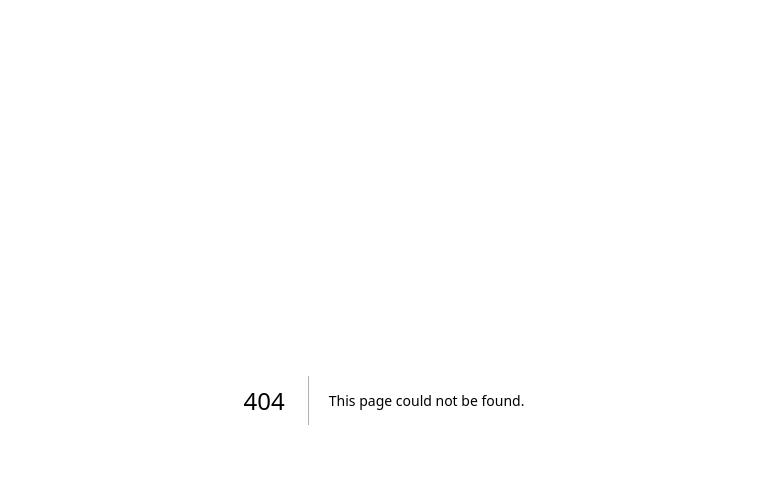
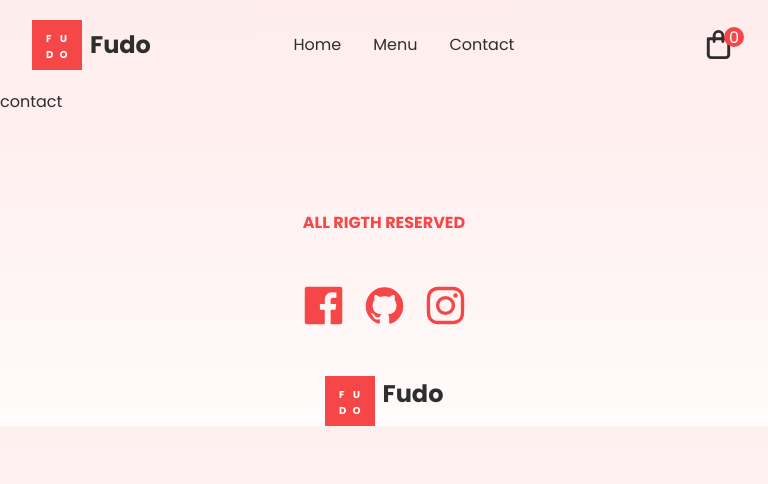
Before and after one commit to gaurav7477/Food-Website, a Next.js app: page /contact in a window 768 px wide. Before the commit this address had no page. Shown: the top 484 px of the page. Built offline with nearby package versions, Linux system fonts and the light colour scheme.

Commit message:
completed

```diff
--- a/componants/Header.jsx
+++ b/componants/Header.jsx
@@ -1,20 +1,22 @@
 import css from '../styles/Header.module.css'
 import Image from 'next/image'
 import Logo from '../assets/Logo.png'
-import { UilShoppingBag,UilReceipt } from '@iconscout/react-unicons'
+import { UilShoppingBag, UilReceipt } from '@iconscout/react-unicons'
 import { useStore } from '../store/store'
 import Link from 'next/link';
-import { useState,useEffect } from 'react'
+import { useState, useEffect } from 'react'
+import { useRouter } from 'next/router'
+import { Router } from 'react-router-dom'
 
 export default function Header() {
-
+    const router = useRouter();
     const state = useStore((state) => state)
     // console.log(state);
 
     const [order, setOrder] = useState("");
     useEffect(() => {
-      setOrder(localStorage.getItem("order"));
-      }, []);
+        setOrder(localStorage.getItem("order"));
+    }, []);
 
     const items = useStore((state) => state.cart.pizzas.length)
     return (
@@ -28,9 +30,16 @@ export default function Header() {
             {/* menu side */}
 
             <ul className={css.menu}>
-                <li> <Link href={"../"}>Home</Link> </li>
-                <li> Menu</li>
-                <li>Contact</li>
+                <li>
+                    <Link href={"../"}>Home</Link>
+                </li>
+                <li>
+                    <Link href={"../"}>Menu</Link>
+                </li>
+                <li>
+                    <Link href={"/contact"}>Contact</Link>
+                </li>
+                {/* <li>Contact</li> */}
             </ul>
 
             {/* rigth side */}
@@ -46,7 +55,7 @@ export default function Header() {
                     order && (
                         <Link href={`/order/${order}`}>
                             <div className={css.cart}>
-                                <UilReceipt size={35} color = "#2E2E2E" />
+                                <UilReceipt size={35} color="#2E2E2E" />
                                 {order != "" && <div className={css.badge}>1</div>}
                             </div>
                         </Link>
--- /dev/null
+++ b/pages/contact.js
@@ -0,0 +1,12 @@
+import React from 'react'
+import Layout from '../componants/Layout'
+import Header from '../componants/Header'
+const contact = () => {
+  return (
+    <Layout>
+      contact
+    </Layout>
+  )
+}
+
+export default contact
--- a/pages/index.js
+++ b/pages/index.js
@@ -1,7 +1,7 @@
 import Head from "next/head";
 import Hero from "../componants/Hero";
 import Layout from "../componants/Layout";
-import Menu from "../componants/Menu";
+import Menu from "../pages/Menu";
 import Service from "../componants/Service";
 import { client } from "../lib/client";
 import css from '../styles/Home.module.css'
--- a/styles/Hero.module.css
+++ b/styles/Hero.module.css
@@ -107,3 +107,95 @@
     transform: scale(1.1);
     cursor: pointer;
 }
+
+@media screen and (max-width : 1680px)
+{
+    .container
+    {
+        flex-direction: column;
+    }
+
+    .right{
+        display: flex;
+        justify-content: center;
+    }
+
+    .contactUs{
+        top: 6rem;
+        left: 58rem;
+    }
+
+    .pizza
+    {
+        position: absolute;
+        bottom: 8rem;
+        left: 25rem;
+    }
+
+    .imageContainer{
+
+        position: relative;
+    }
+}
+
+@media screen and (max-width : 1270px)
+{
+    .contactUs{
+        left: 38rem;
+    }
+
+    .pizza {
+        left: 15rem;
+    }
+}
+
+@media screen and (max-width : 930px)
+{
+    .contactUs{
+        left: 25rem;
+    }
+
+    .pizza {
+        left: -5rem;
+    }
+}
+
+@media screen and (max-width : 880px)
+{
+    .container
+    {
+        gap: 5rem;
+    }
+    .imageContainer{
+
+        width: 28rem;
+    }
+
+    .contactUs{
+        display: none;
+    }
+
+    .pizza {
+        display: none;
+    }
+}
+
+@media screen and (max-width : 720px)
+{
+    .heroText{
+        font-size: 2.5rem;
+    }
+}
+
+@media screen and (min-width : 720px)
+{
+    .container
+    {
+        justify-content: space-between;
+    }
+
+    .imageContainer{
+
+        position: relative;
+    }
+}
```
Also changed, not shown: componants/contact.js (deleted, +0 -9 lines), styles/Service.module.css (+7 -0 lines), pages/Menu.jsx (renamed from componants/Menu.jsx).
